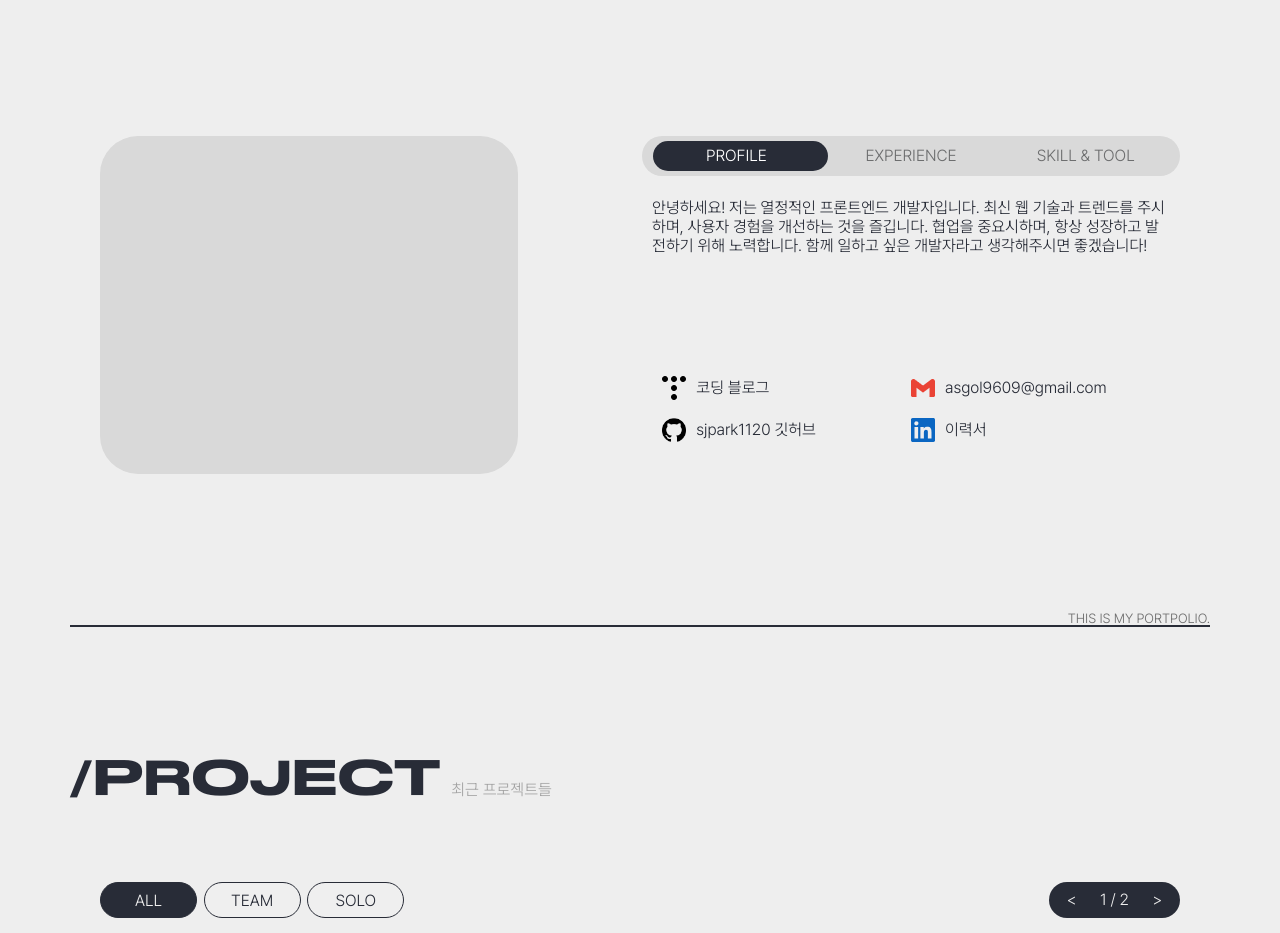
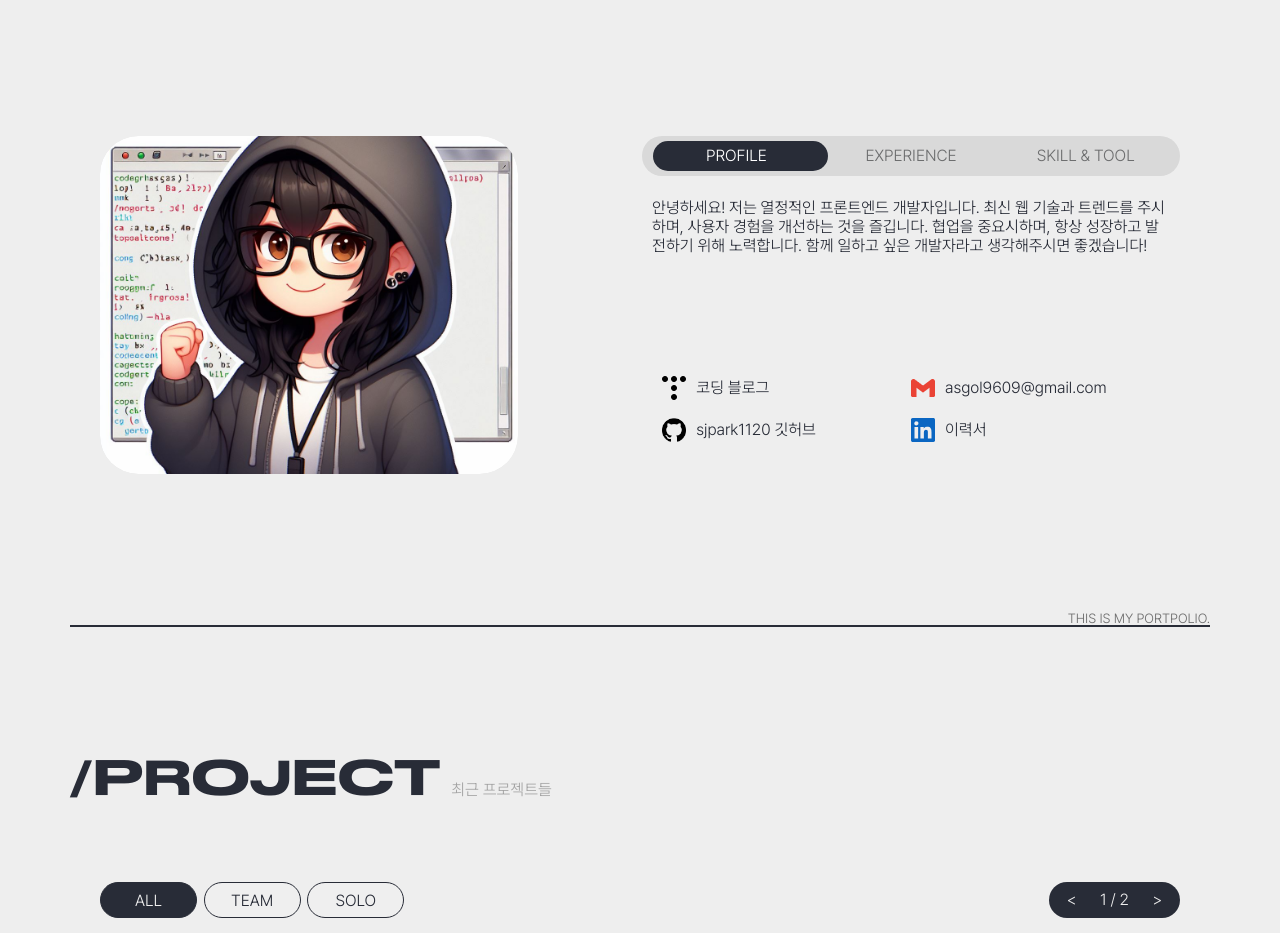
Before and after one commit to sjpark1120/Portfolio, a Next.js app: page / in a window 1280 px wide. Shown: the part 943-1876 px from the top of the page. Built offline with nearby package versions, Linux system fonts and the light colour scheme.

Commit message:
style: css수정

```diff
--- a/components/about.tsx
+++ b/components/about.tsx
@@ -11,7 +11,7 @@ export default function About() {
         <span className={styles.miniText}>저를 소개합니다</span>
       </div>
       <div className={styles.aboutBox}>
-        <div className={styles.imgBox}></div>
+        <img src="/assets/profile_img (6).jpeg" className={styles.imgBox} />
         <div className={styles.aboutTextBox}>
           <div className={styles.btnBox}>
             <div
--- a/styles/about.module.css
+++ b/styles/about.module.css
@@ -34,6 +34,7 @@
   height: 26.4583vw;
   background-color: #d9d9d9;
   border-radius: 2.9688vw;
+  object-fit: cover;
 }
 .aboutTextBox {
   width: 41.9792vw;
--- a/styles/contact.module.css
+++ b/styles/contact.module.css
@@ -215,4 +215,7 @@
     font-size: 12px;
     line-height: 12px;
   }
+  .checkText {
+    margin-left: 0;
+  }
 }
```
Also changed, not shown: public/assets/profile_img (1).png (added), public/assets/profile_img (6).jpeg (added).
